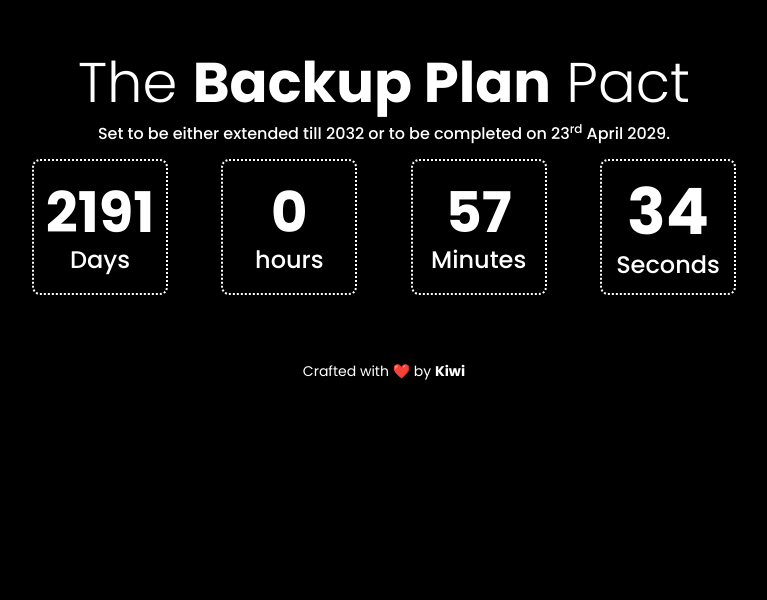
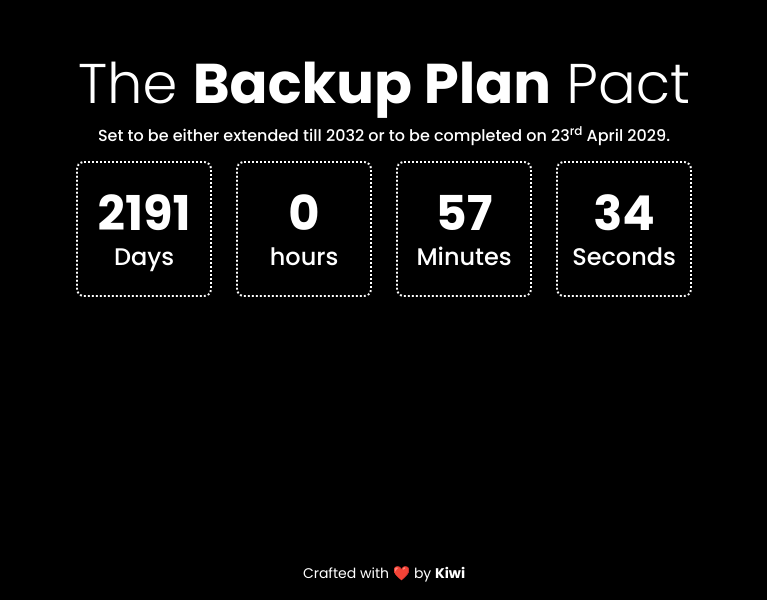
Before and after one commit to kiwizu3/bpp-ak, a React (Create React App) app: page / in a window 1280 px wide. Shown: the part 200-800 px from the top of the page, without its empty margins (256-1023 px from the left). Built offline with nearby package versions, Linux system fonts and the light colour scheme.

Commit message:
Layout and Font Updates

```diff
--- a/src/App.js
+++ b/src/App.js
@@ -8,10 +8,10 @@ const App = () => {
       <div className="container-fluid h-100">
       {/*  */}
         <div className="row h-100">
-          <div className="col-lg-8 m-auto shadow rounded">
-            <h1 className="mt-5 mb-2 display-4">The <span className="fw-bold">Backup Plan</span> Pact</h1>
+          <div className="col-lg-12 d-flex flex-column justify-content-end align-items-center shadow rounded">
+            <h1 className="mt-auto mb-2 display-4">The <span className="fw-bold">Backup Plan</span> Pact</h1>
             <h6 className="mb-3">Set to be either extended till 2032 or to be completed on 23<sup>rd</sup> April 2029.</h6>
-            <div className="mx-5 mb-5">
+            <div className="mx-5 mb-auto">
               <Countdown date={endDate} />
             </div>
             <small className="text-center">Crafted with ❤️ by <a href="https://kiwiyaaa.vercel.app" className="text-decoration-none text-white fw-bold">Kiwi</a></small>
--- a/src/Countdown.js
+++ b/src/Countdown.js
@@ -21,25 +21,25 @@ const Countdown = ({ date }) => {
     <div className="row">
       <div className="col-lg-3 col-md-6 col-sm-12 counter-boxes-holder mb-3">
         <div className="counter-boxes">
-          <h1 className="mb-0 display-4 fw-bold">{days}</h1>
+          <h2 className="mb-0 display-5 fw-bold">{days}</h2>
           <h4 className="mb-0">Days</h4>
         </div>
       </div>
       <div className="col-lg-3 col-md-6 col-sm-12 counter-boxes-holder mb-3">
         <div className="counter-boxes">
-        <h1 className="mb-0 display-4 fw-bold">{hours}</h1>
+        <h2 className="mb-0 display-5 fw-bold">{hours}</h2>
           <h4 className="mb-0">hours</h4>
         </div>
       </div>
       <div className="col-lg-3 col-md-6 col-sm-12 counter-boxes-holder mb-3">
         <div className="counter-boxes">
-        <h1 className="mb-0 display-4 fw-bold">{minutes}</h1>
+        <h2 className="mb-0 display-5 fw-bold">{minutes}</h2>
           <h4 className="mb-0">Minutes</h4>
         </div>
       </div>
       <div className="col-lg-3 col-md-6 col-sm-12 counter-boxes-holder mb-3">
         <div className="counter-boxes">
-        <h1 className="mb-0 display-3 fw-bold">{seconds}</h1>
+        <h2 className="mb-0 display-5 fw-bold">{seconds}</h2>
           <h4 className="mb-0">Seconds</h4>
         </div>
       </div>
```
